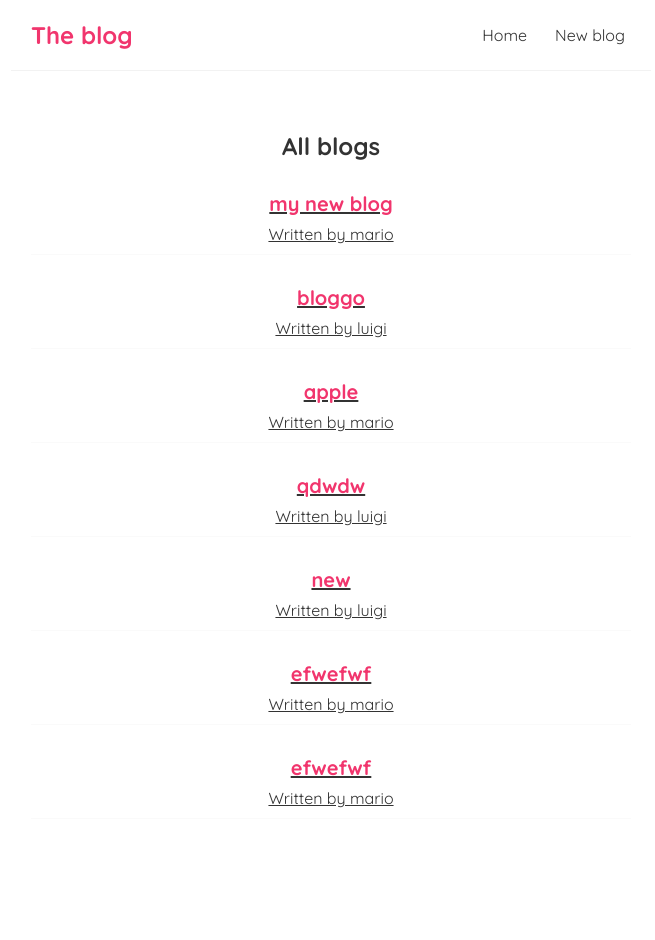
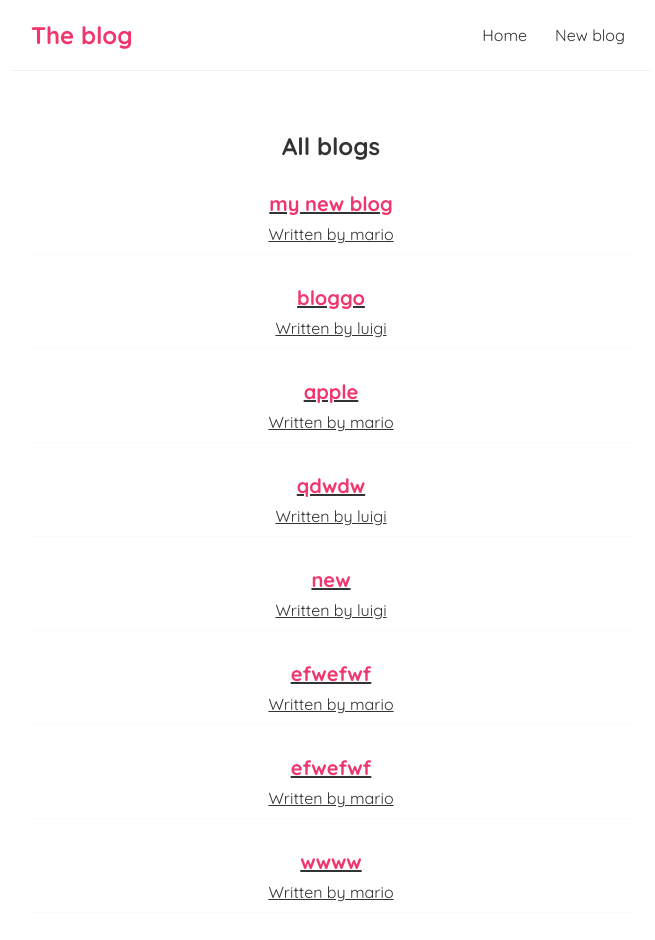
Before and after one commit to solenedel/blog, a React (Create React App) app: page / in a window 1280 px wide. Shown: the top 940 px of the page, without its empty margins (309-964 px from the left). Before the commit the page ends 899 px from the top, so only its background shows below. Built offline with nearby package versions, Linux system fonts and the light colour scheme; data requests are answered from the project's data file.

Commit message:
redirection to home page after blog submission

```diff
--- a/data/db.json
+++ b/data/db.json
@@ -41,6 +41,12 @@
       "body": "ffeew",
       "author": "mario",
       "id": "ObImzlW"
+    },
+    {
+      "title": "wwww",
+      "body": "wwwwww",
+      "author": "mario",
+      "id": "Zi6G13u"
     }
   ]
 }
--- a/src/components/Create.js
+++ b/src/components/Create.js
@@ -1,4 +1,5 @@
 import React, { useState } from "react";
+import { useHistory } from "react-router-dom";
 
 const Create = () => {
 
@@ -6,6 +7,8 @@ const Create = () => {
   const [body, setBody] = useState('');
   const [author, setAuthor] = useState('mario');
   const [isLoading, setIsLoading] = useState(false);
+
+  const history = useHistory();
 
   const handleSubmit = (e) => {
     e.preventDefault();
@@ -22,6 +25,7 @@ const Create = () => {
     .then(() => {
       console.log('new blog added');
       setIsLoading(false);
+      history.push('/');
     })
   };
 
```
